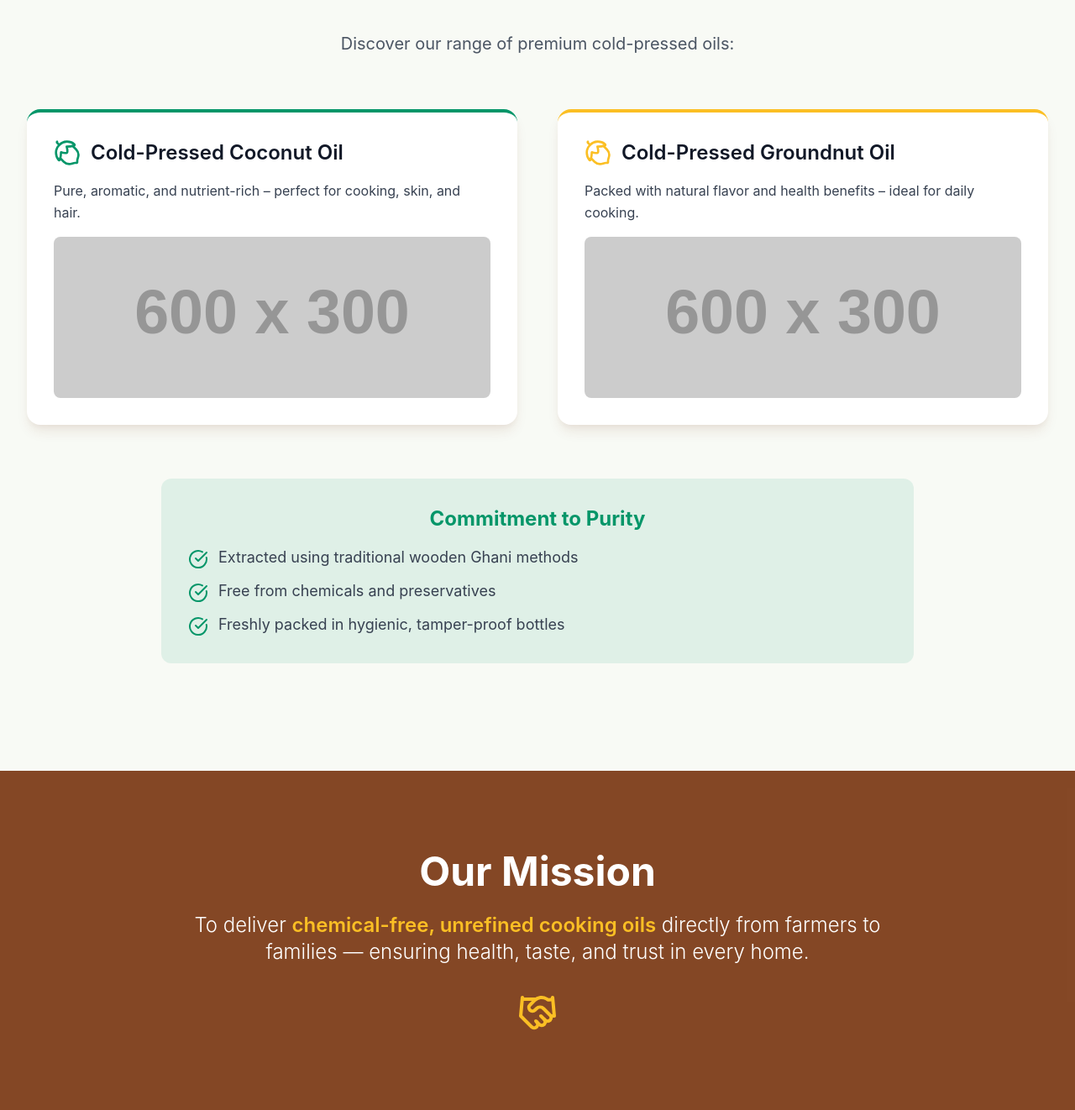
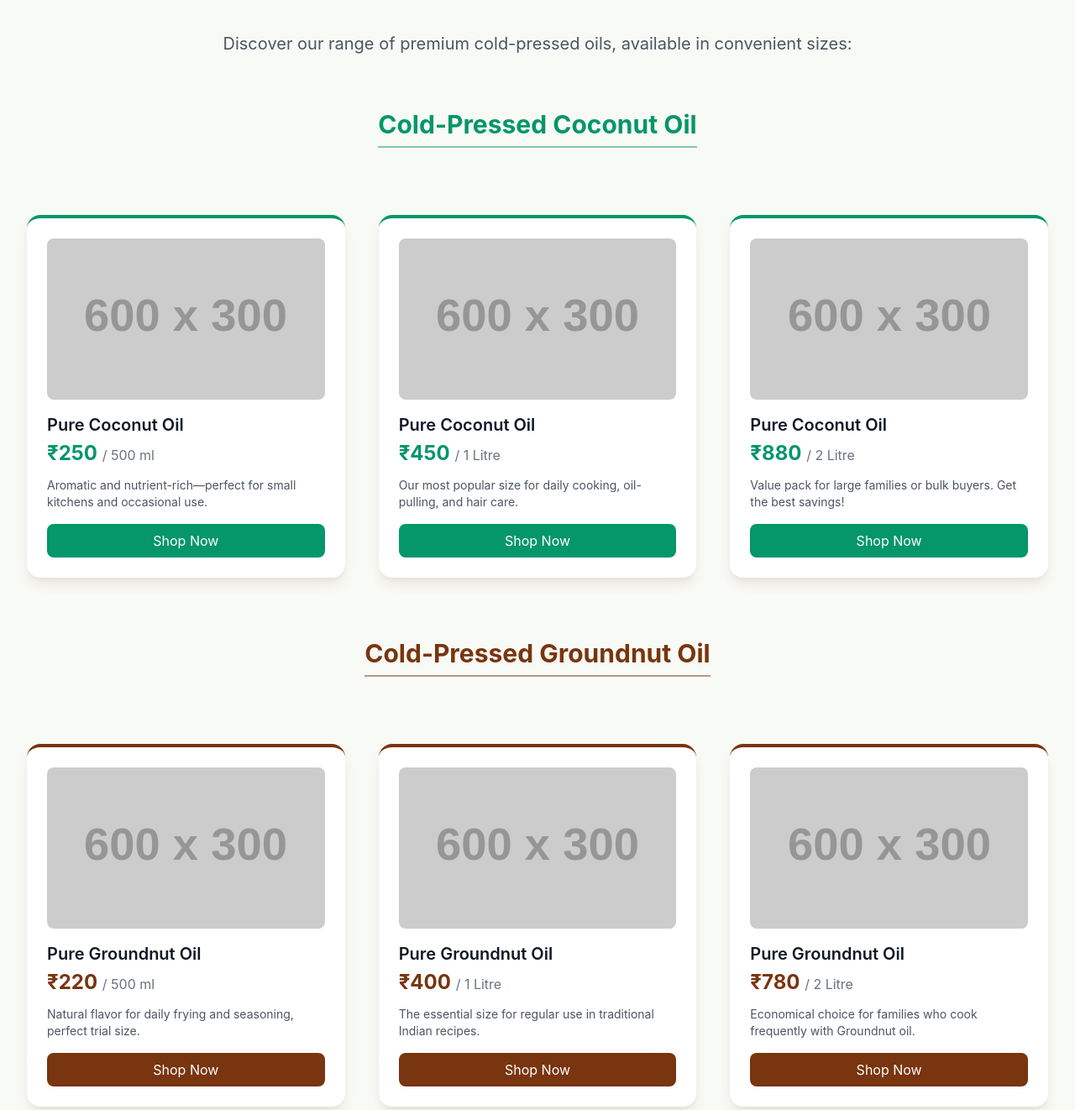
Before and after one commit to maheshobito/oil-business, a plain HTML site: page index.html in a window 1280 px wide. Shown: the part 840-2162 px from the top of the page at 84% size. Drawn offline with nearby package versions, Linux system fonts and the light colour scheme; placeholder pictures from the web are drawn by us.

Commit message:
Update index.html

```diff
--- a/index.html
+++ b/index.html
@@ -73,7 +73,7 @@
             </p>
             <div class="flex flex-col sm:flex-row justify-center space-y-4 sm:space-y-0 sm:space-x-6">
                 <!-- Shop Now Button -->
-                <a href="#" class="inline-flex items-center justify-center px-8 py-4 border border-transparent text-lg font-medium rounded-xl shadow-ghani text-primary-green bg-accent-yellow hover:bg-yellow-400 transition duration-300 transform hover:scale-[1.02]">
+                <a href="#products" class="inline-flex items-center justify-center px-8 py-4 border border-transparent text-lg font-medium rounded-xl shadow-ghani text-primary-green bg-accent-yellow hover:bg-yellow-400 transition duration-300 transform hover:scale-[1.02]">
                     <i data-lucide="shopping-cart" class="w-5 h-5 mr-3"></i>
                     🛒 Shop Now
                 </a>
@@ -92,32 +92,78 @@
             <h2 class="text-3xl sm:text-4xl lg:text-5xl font-bold text-center text-secondary-brown mb-12">Our Products</h2>
 
             <div class="max-w-3xl mx-auto text-center mb-16">
-                <p class="text-xl text-gray-600">Discover our range of premium cold-pressed oils:</p>
+                <p class="text-xl text-gray-600">Discover our range of premium cold-pressed oils, available in convenient sizes:</p>
             </div>
 
-            <div class="grid md:grid-cols-2 gap-8 lg:gap-12">
-                <!-- Coconut Oil Card -->
-                <div class="bg-white p-8 rounded-2xl shadow-ghani hover:shadow-2xl transition duration-300 border-t-4 border-primary-green">
-                    <div class="flex items-center mb-4">
-                        <i data-lucide="nut" class="w-8 h-8 text-primary-green mr-3"></i>
-                        <h3 class="text-2xl font-semibold text-gray-900">Cold-Pressed Coconut Oil</h3>
-                    </div>
-                    <p class="text-gray-700 leading-relaxed mb-4">Pure, aromatic, and nutrient-rich – perfect for cooking, skin, and hair.</p>
-                    <img class="w-full h-48 object-cover rounded-lg" src="https://placehold.co/600x300/a7f3d0/059669?text=Coconut+Oil+Bottle" alt="Cold Pressed Coconut Oil">
+            <!-- Product Grid: 3 columns on large screens, 2 on tablet, 1 on mobile -->
+            <div class="grid grid-cols-1 sm:grid-cols-2 lg:grid-cols-3 gap-8 lg:gap-10">
+
+                <!-- Coconut Oil Group Header (Spans all columns on large screens) -->
+                <div class="lg:col-span-3 text-center mb-4">
+                    <h3 class="text-3xl font-bold text-primary-green mb-6 border-b-2 border-primary-green/50 pb-2 inline-block">Cold-Pressed Coconut Oil</h3>
                 </div>
 
-                <!-- Groundnut Oil Card -->
-                <div class="bg-white p-8 rounded-2xl shadow-ghani hover:shadow-2xl transition duration-300 border-t-4 border-accent-yellow">
-                    <div class="flex items-center mb-4">
-                        <i data-lucide="nut" class="w-8 h-8 text-accent-yellow mr-3"></i>
-                        <h3 class="text-2xl font-semibold text-gray-900">Cold-Pressed Groundnut Oil</h3>
-                    </div>
-                    <p class="text-gray-700 leading-relaxed mb-4">Packed with natural flavor and health benefits – ideal for daily cooking.</p>
-                    <img class="w-full h-48 object-cover rounded-lg" src="https://placehold.co/600x300/fcd34d/78350F?text=Groundnut+Oil+Bottle" alt="Cold Pressed Groundnut Oil">
+                <!-- Product 1: Coconut 500ml -->
+                <div class="bg-white p-6 rounded-2xl shadow-ghani hover:shadow-xl transition duration-300 border-t-4 border-primary-green flex flex-col">
+                    <img class="w-full h-48 object-cover rounded-lg mb-4" src="https://placehold.co/600x300/a7f3d0/059669?text=Coconut+Oil+500ML" alt="Coconut Oil 500ml">
+                    <h4 class="text-xl font-semibold text-gray-900">Pure Coconut Oil</h4>
+                    <p class="text-primary-green font-bold text-2xl mt-1 mb-3">₹250 <span class="text-base text-gray-500 font-normal">/ 500 ml</span></p>
+                    <p class="text-gray-600 text-sm mb-4">Aromatic and nutrient-rich—perfect for small kitchens and occasional use.</p>
+                    <a href="https://wa.me/918088103001?text=I+want+to+order+500ml+Coconut+Oil" target="_blank" class="mt-auto block w-full text-center px-4 py-2 bg-primary-green text-white rounded-lg hover:bg-green-700 transition duration-300">Shop Now</a>
+                </div>
+
+                <!-- Product 2: Coconut 1 Litre -->
+                <div class="bg-white p-6 rounded-2xl shadow-ghani hover:shadow-xl transition duration-300 border-t-4 border-primary-green flex flex-col">
+                    <img class="w-full h-48 object-cover rounded-lg mb-4" src="https://placehold.co/600x300/a7f3d0/059669?text=Coconut+Oil+1+Litre" alt="Coconut Oil 1 Litre">
+                    <h4 class="text-xl font-semibold text-gray-900">Pure Coconut Oil</h4>
+                    <p class="text-primary-green font-bold text-2xl mt-1 mb-3">₹450 <span class="text-base text-gray-500 font-normal">/ 1 Litre</span></p>
+                    <p class="text-gray-600 text-sm mb-4">Our most popular size for daily cooking, oil-pulling, and hair care.</p>
+                    <a href="https://wa.me/918088103001?text=I+want+to+order+1+Litre+Coconut+Oil" target="_blank" class="mt-auto block w-full text-center px-4 py-2 bg-primary-green text-white rounded-lg hover:bg-green-700 transition duration-300">Shop Now</a>
+                </div>
+
+                <!-- Product 3: Coconut 2 Litre -->
+                <div class="bg-white p-6 rounded-2xl shadow-ghani hover:shadow-xl transition duration-300 border-t-4 border-primary-green flex flex-col">
+                    <img class="w-full h-48 object-cover rounded-lg mb-4" src="https://placehold.co/600x300/a7f3d0/059669?text=Coconut+Oil+2+Litre" alt="Coconut Oil 2 Litre">
+                    <h4 class="text-xl font-semibold text-gray-900">Pure Coconut Oil</h4>
+                    <p class="text-primary-green font-bold text-2xl mt-1 mb-3">₹880 <span class="text-base text-gray-500 font-normal">/ 2 Litre</span></p>
+                    <p class="text-gray-600 text-sm mb-4">Value pack for large families or bulk buyers. Get the best savings!</p>
+                    <a href="https://wa.me/918088103001?text=I+want+to+order+2+Litre+Coconut+Oil" target="_blank" class="mt-auto block w-full text-center px-4 py-2 bg-primary-green text-white rounded-lg hover:bg-green-700 transition duration-300">Shop Now</a>
+                </div>
+
+                <!-- Groundnut Oil Group Header -->
+                <div class="lg:col-span-3 pt-8 text-center mb-4">
+                    <h3 class="text-3xl font-bold text-secondary-brown mb-6 border-b-2 border-secondary-brown/50 pb-2 inline-block">Cold-Pressed Groundnut Oil</h3>
+                </div>
+
+                <!-- Product 4: Groundnut 500ml -->
+                <div class="bg-white p-6 rounded-2xl shadow-ghani hover:shadow-xl transition duration-300 border-t-4 border-secondary-brown flex flex-col">
+                    <img class="w-full h-48 object-cover rounded-lg mb-4" src="https://placehold.co/600x300/fcd34d/78350F?text=Groundnut+Oil+500ML" alt="Groundnut Oil 500ml">
+                    <h4 class="text-xl font-semibold text-gray-900">Pure Groundnut Oil</h4>
+                    <p class="text-secondary-brown font-bold text-2xl mt-1 mb-3">₹220 <span class="text-base text-gray-500 font-normal">/ 500 ml</span></p>
+                    <p class="text-gray-600 text-sm mb-4">Natural flavor for daily frying and seasoning, perfect trial size.</p>
+                    <a href="https://wa.me/918088103001?text=I+want+to+order+500ml+Groundnut+Oil" target="_blank" class="mt-auto block w-full text-center px-4 py-2 bg-secondary-brown text-white rounded-lg hover:bg-amber-700 transition duration-300">Shop Now</a>
+                </div>
+
+                <!-- Product 5: Groundnut 1 Litre -->
+                <div class="bg-white p-6 rounded-2xl shadow-ghani hover:shadow-xl transition duration-300 border-t-4 border-secondary-brown flex flex-col">
+                    <img class="w-full h-48 object-cover rounded-lg mb-4" src="https://placehold.co/600x300/fcd34d/78350F?text=Groundnut+Oil+1+Litre" alt="Groundnut Oil 1 Litre">
+                    <h4 class="text-xl font-semibold text-gray-900">Pure Groundnut Oil</h4>
+                    <p class="text-secondary-brown font-bold text-2xl mt-1 mb-3">₹400 <span class="text-base text-gray-500 font-normal">/ 1 Litre</span></p>
+                    <p class="text-gray-600 text-sm mb-4">The essential size for regular use in traditional Indian recipes.</p>
+                    <a href="https://wa.me/918088103001?text=I+want+to+order+1+Litre+Groundnut+Oil" target="_blank" class="mt-auto block w-full text-center px-4 py-2 bg-secondary-brown text-white rounded-lg hover:bg-amber-700 transition duration-300">Shop Now</a>
+                </div>
+
+                <!-- Product 6: Groundnut 2 Litre -->
+                <div class="bg-white p-6 rounded-2xl shadow-ghani hover:shadow-xl transition duration-300 border-t-4 border-secondary-brown flex flex-col">
+                    <img class="w-full h-48 object-cover rounded-lg mb-4" src="https://placehold.co/600x300/fcd34d/78350F?text=Groundnut+Oil+2+Litre" alt="Groundnut Oil 2 Litre">
+                    <h4 class="text-xl font-semibold text-gray-900">Pure Groundnut Oil</h4>
+                    <p class="text-secondary-brown font-bold text-2xl mt-1 mb-3">₹780 <span class="text-base text-gray-500 font-normal">/ 2 Litre</span></p>
+                    <p class="text-gray-600 text-sm mb-4">Economical choice for families who cook frequently with Groundnut oil.</p>
+                    <a href="https://wa.me/918088103001?text=I+want+to+order+2+Litre+Groundnut+Oil" target="_blank" class="mt-auto block w-full text-center px-4 py-2 bg-secondary-brown text-white rounded-lg hover:bg-amber-700 transition duration-300">Shop Now</a>
                 </div>
             </div>
 
-            <!-- All Oils Summary -->
+            <!-- Commitment to Purity - Kept below the main product list -->
             <div class="mt-16 bg-primary-green/10 p-8 rounded-xl max-w-4xl mx-auto">
                 <h4 class="text-2xl font-bold text-primary-green mb-4 text-center">Commitment to Purity</h4>
                 <ul class="space-y-3 text-lg text-gray-700">
```
